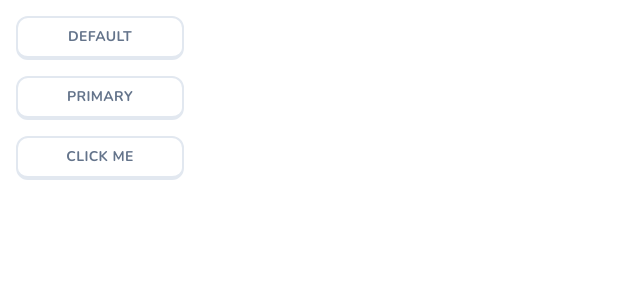
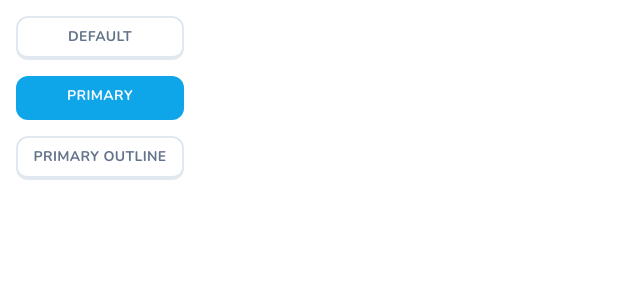
Before and after one commit to myk-francis/next-lingo, a Next.js app: page / in a window 1280 px wide. Shown: the top 300 px of the page, without its empty margins (0-640 px from the left). Built offline with nearby package versions, Linux system fonts and the light colour scheme.

Commit message:
Update: default button

```diff
--- a/app/page.tsx
+++ b/app/page.tsx
@@ -4,8 +4,10 @@ export default function Home() {
   return (
     <div className="flex flex-col max-w-[200px] p-4 space-y-4 ">
       <Button className="">Default</Button>
-      <Button className="">Primary</Button>
-      <Button className="">Click Me</Button>
+      <Button className="" variant={"primary"}>
+        Primary
+      </Button>
+      <Button className="">Primary outline</Button>
     </div>
   );
 }
--- a/components/ui/button.tsx
+++ b/components/ui/button.tsx
@@ -11,6 +11,8 @@ const buttonVariants = cva(
       variant: {
         default:
           "bg-white text-black border-slate-200 border-2 border-b-4 active:border-b-2 hover:bg-slate-100 text-slate-500",
+        primary:
+          "bg-sky-500 text-primary-foreground hover:bg-sky-400/90 border-sky-500 border-b-4 active:border-b-0",
       },
       size: {
         default: "h-11 px-4 py-2",
```
